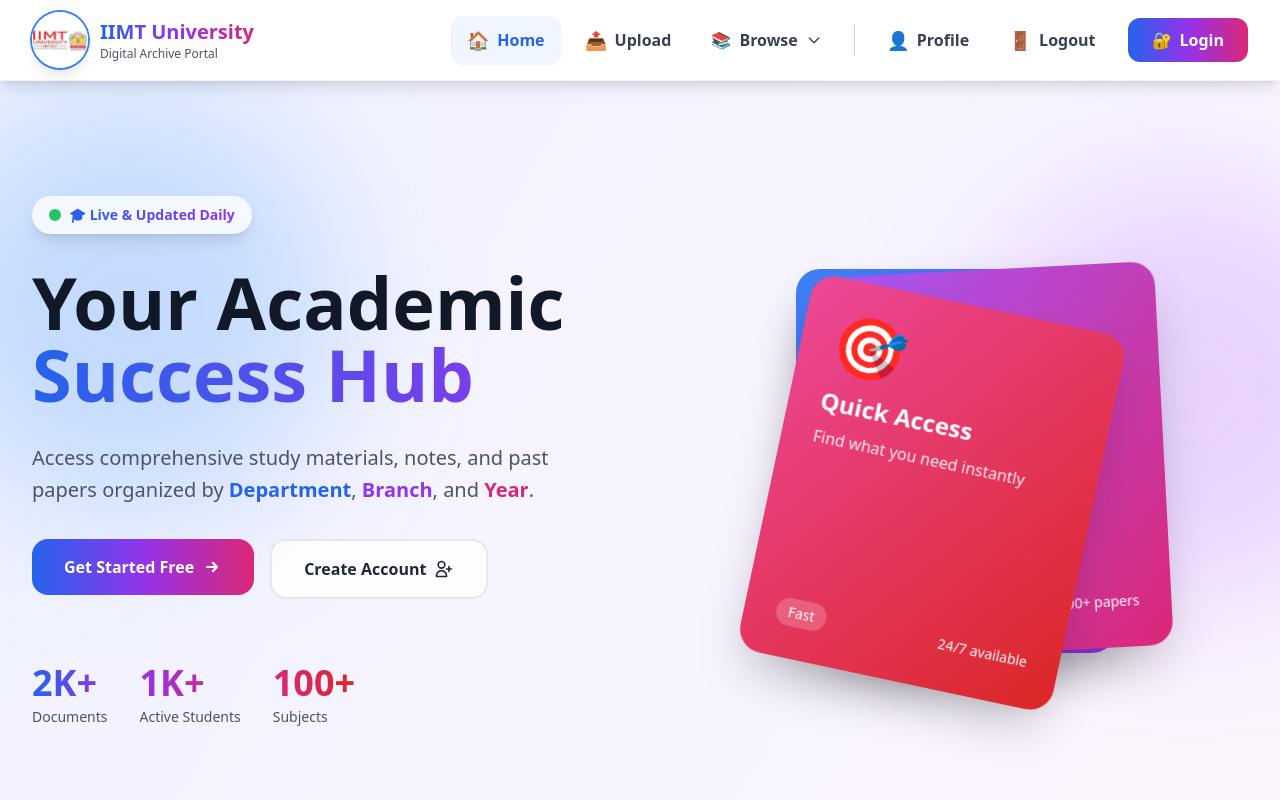
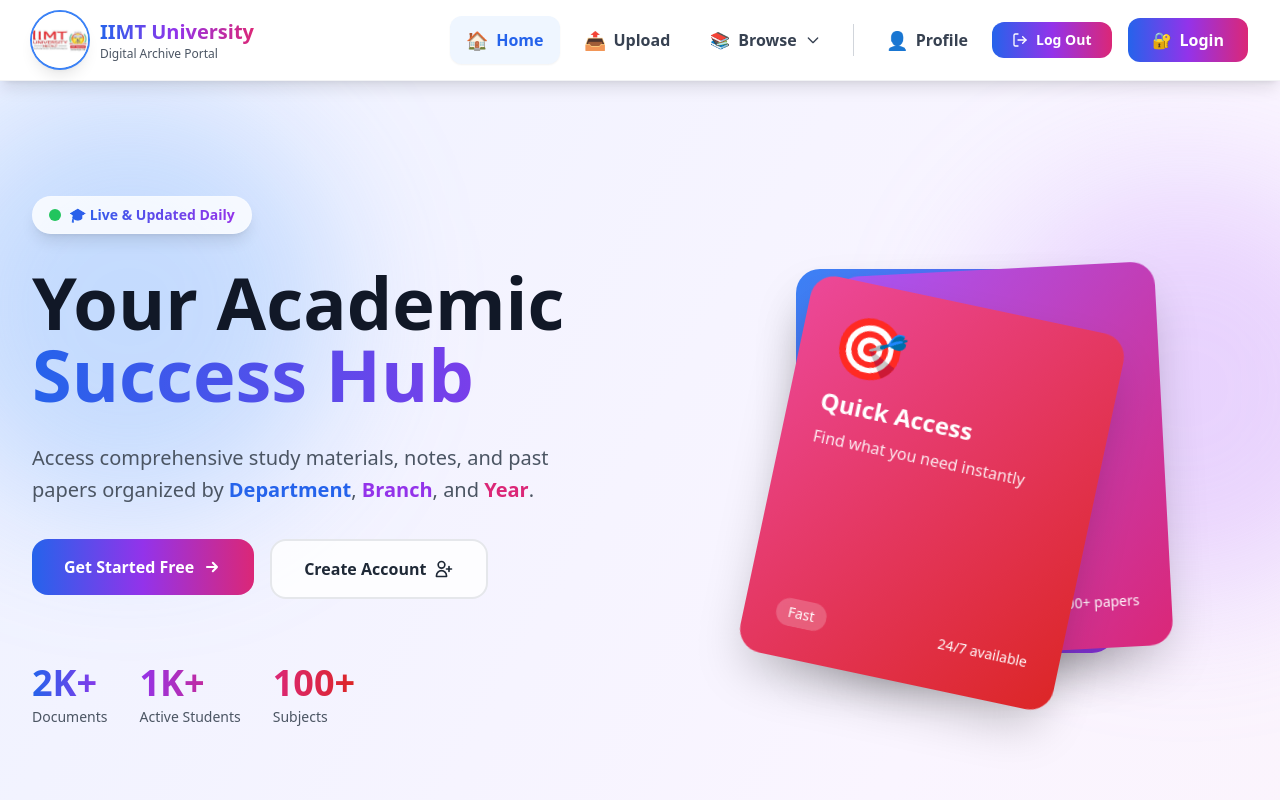
Before and after one commit to adnanahmed0007/Uploadpdf2.0, a React (Vite) app in the folder Pdsaveriimt-main/client/: page / in a window 1280 px wide. Shown: the top 800 px of the page. Built offline with nearby package versions, Linux system fonts and the light colour scheme.

Commit message:
Replace Logout link with Logout component

```diff
--- a/Pdsaveriimt-main/client/src/components/Header.jsx
+++ b/Pdsaveriimt-main/client/src/components/Header.jsx
@@ -1,7 +1,7 @@
-
-import React, { useState } from 'react';
+ import React, { useState } from 'react';
 import { Link, useLocation } from 'react-router-dom';
 import img from './iimhyjhydd.jpeg';
+import Logout from './Authentication/Logout';
 
 const Header = () => {
   const [isMenuOpen, setIsMenuOpen] = useState(false);
@@ -103,7 +103,7 @@ const Header = () => {
             <div className="w-px h-8 bg-gray-300 mx-2"></div>
 
             <NavLink to="/userInfo" label="Profile" icon="👤" isActive={isActive('/userInfo')} />
-            <NavLink to="/userlogedout" label="Logout" icon="🚪" isActive={isActive('/userlogedout')} />
+            <Logout />
 
             <Link to="/login">
               <button className="ml-2 px-6 py-2.5 bg-gradient-to-r from-blue-600 via-purple-600 to-pink-600 text-white font-bold rounded-xl hover:shadow-lg hover:scale-105 transition-all duration-300 flex items-center gap-2">
@@ -152,7 +152,10 @@ const Header = () => {
             <MobileNavLink to="/userInfo" label="Profile" icon="👤" onClick={() => setIsMenuOpen(false)} isActive={isActive('/userInfo')} />
             <MobileNavLink to="/signup" label="Sign Up" icon="✍️" onClick={() => setIsMenuOpen(false)} isActive={isActive('/signup')} />
             <MobileNavLink to="/login" label="Login" icon="🔐" onClick={() => setIsMenuOpen(false)} isPrimary />
-            <MobileNavLink to="/userlogedout" label="Logout" icon="🚪" onClick={() => setIsMenuOpen(false)} isActive={isActive('/userlogedout')} />
+
+            <div className="px-2">
+              <Logout />
+            </div>
           </div>
         </div>
       </div>
```
